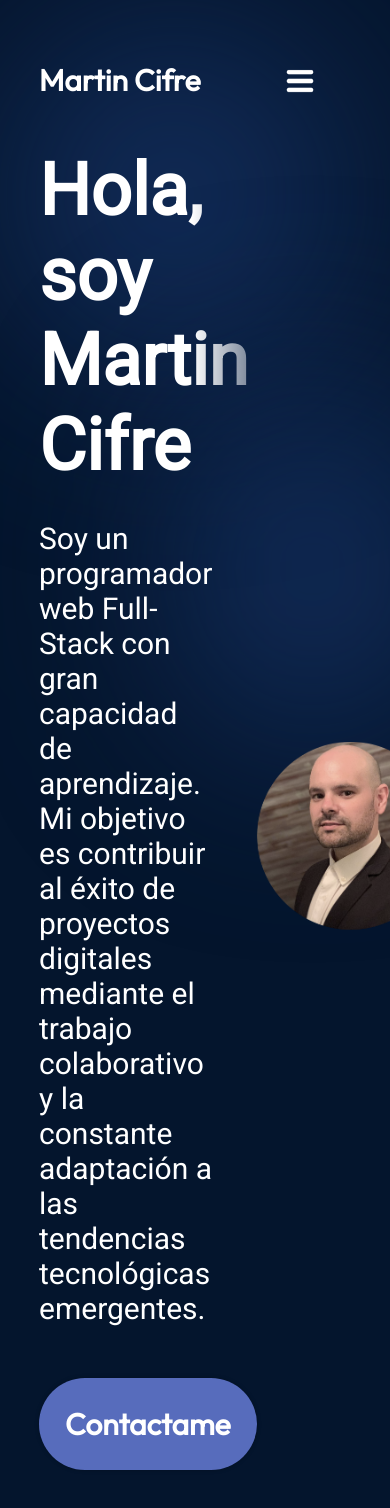
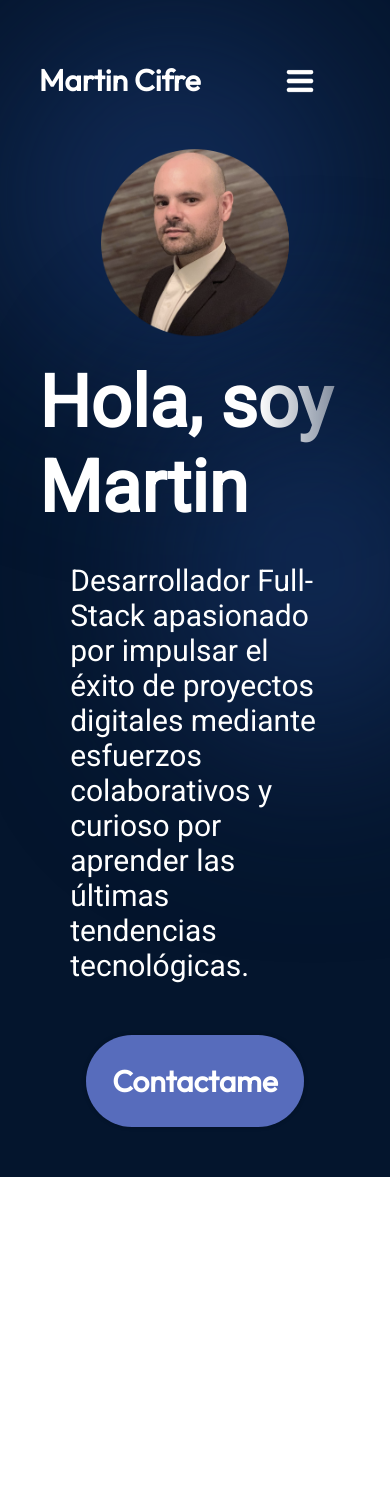
Before and after one commit to Martin-Cifre/portfolioReact, a React (Vite) app in the folder portfolioReact/: page / in a window 390 px wide. Shown: the top 1508 px of the page. After the commit the page ends 1177 px from the top, so only its background shows below. Built offline with nearby package versions, Linux system fonts and the light colour scheme.

Commit message:
responsive home

```diff
--- a/portfolioReact/src/components/Home/home.jsx
+++ b/portfolioReact/src/components/Home/home.jsx
@@ -7,12 +7,11 @@ export const Home = () => {
     return (
       <section className={styles.container}>
         <div className={styles.content}>
-          <h1 className={styles.title}>Hola, soy Martin Cifre</h1>
+          <h1 className={styles.title}>Hola, soy Martin</h1>
           <p className={styles.description}>
-            Soy un programador web Full-Stack con gran capacidad de aprendizaje.
-            Mi objetivo es contribuir al éxito de proyectos digitales mediante
-            el trabajo colaborativo y la constante adaptación a las tendencias
-            tecnológicas emergentes.
+            Desarrollador Full-Stack apasionado por impulsar el éxito de
+            proyectos digitales mediante esfuerzos colaborativos y curioso por aprender las últimas
+            tendencias tecnológicas.
           </p>
           <a href="mailto:martin.cifre@outlook.com" className={styles.contact}>
             Contactame
--- a/portfolioReact/src/components/Home/home.module.css
+++ b/portfolioReact/src/components/Home/home.module.css
@@ -102,3 +102,19 @@
     filter: blur(100px);
     z-index: 0;
 }
+
+
+@media screen and (max-width: 830px) {
+
+    .container{
+        flex-direction: column-reverse;
+    }
+
+    .content {
+        align-items: center;
+    }
+
+    .homeImg {
+        margin-bottom: 25px;
+    }
+}
```
